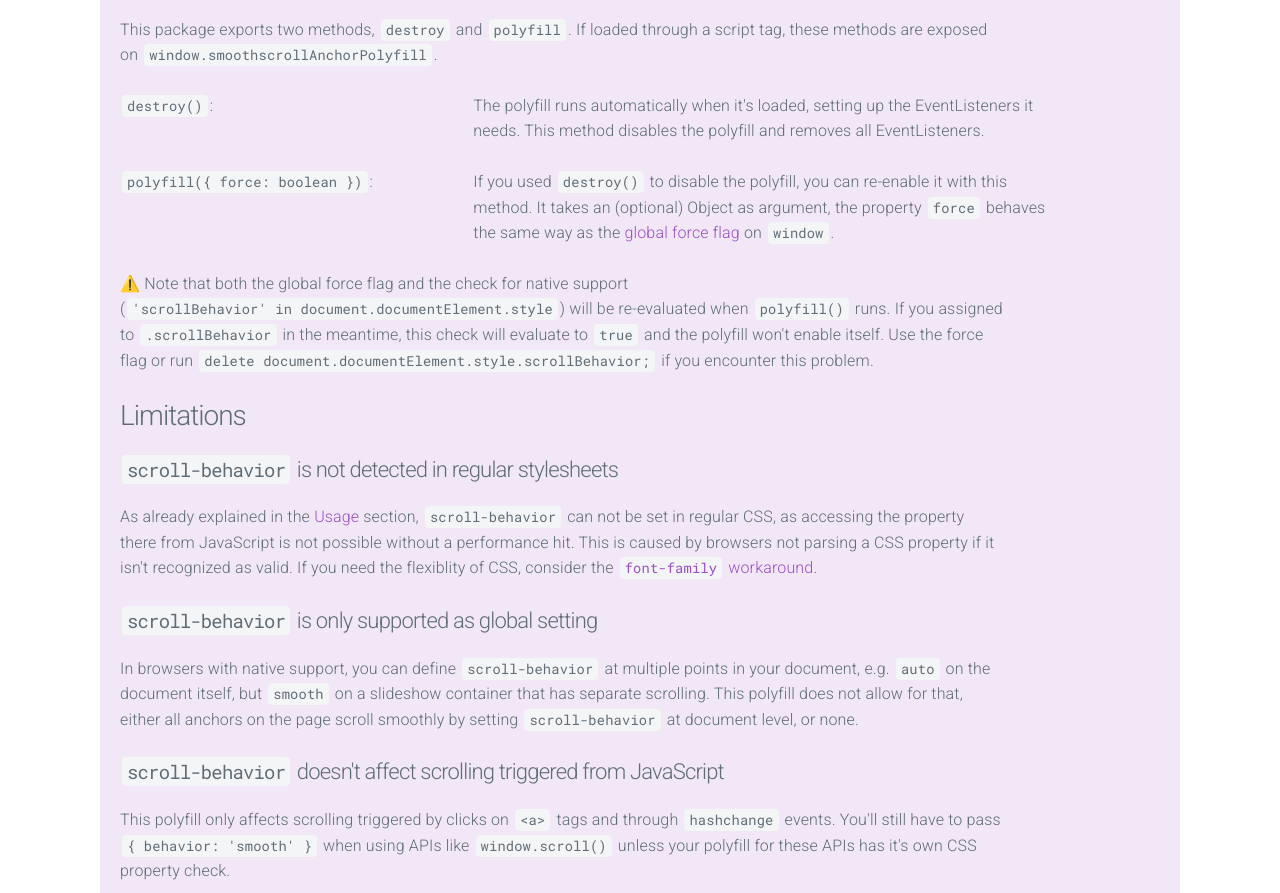
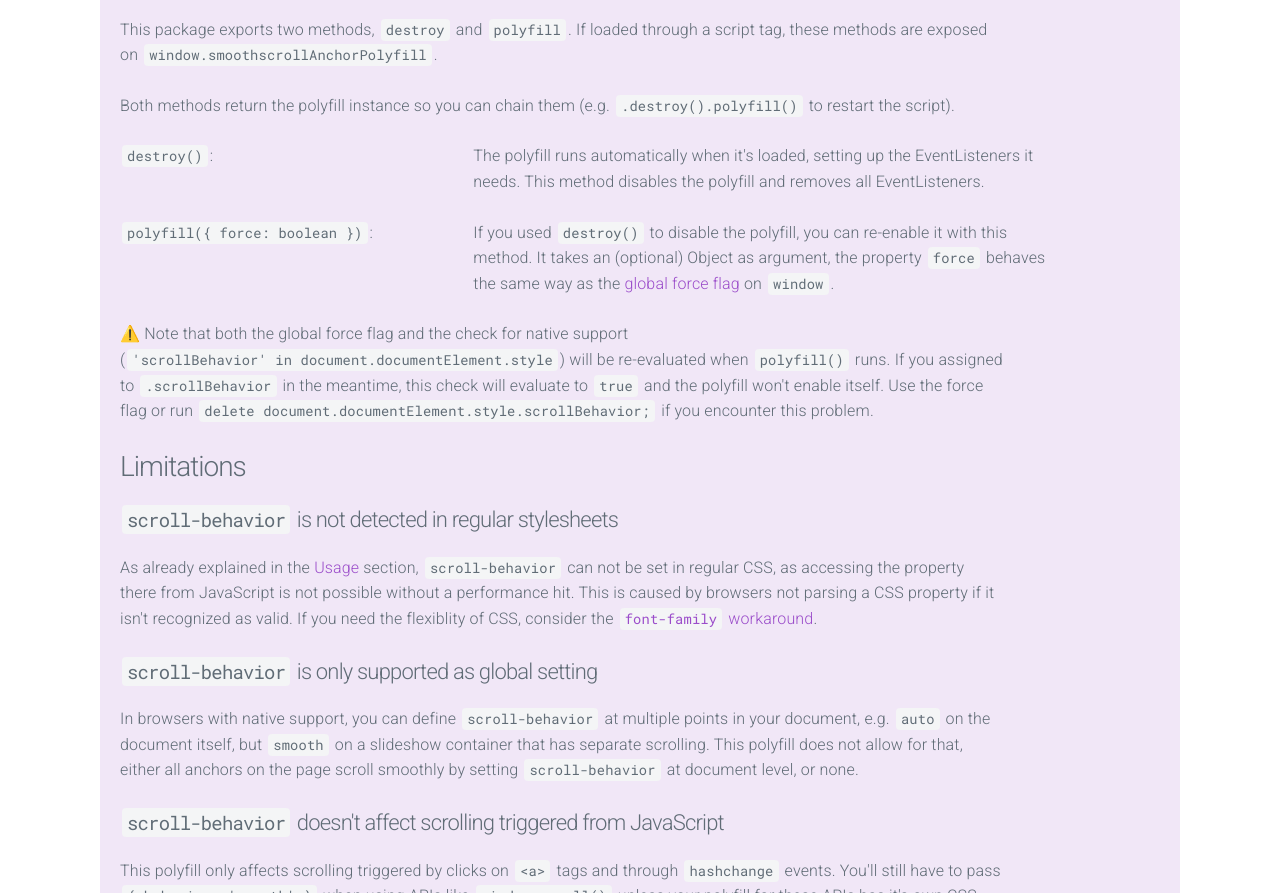
Before and after one commit to jonaskuske/smoothscroll-anchor-polyfill, a website: page docs/index.html in a window 1280 px wide. Shown: the part 4844-5737 px from the top of the page. Drawn offline with nearby package versions, Linux system fonts and the light colour scheme; some packages are replaced by stand-ins of ours; a script that the page names is missing.

Commit message:
docs: mention that methods are chainable

```diff
--- a/docs/index.html
+++ b/docs/index.html
@@ -9,9 +9,9 @@
     <script>
       // Some Polyfills for Internet Explorer 9, needed for this page
       // Super cheap requestAnimationFrame polyfill
-      'requestAnimationFrame' in window || (window.requestAnimationFrame = function (a) { setTimeout(a, 0) });
+      'requestAnimationFrame' in window || (window.requestAnimationFrame = function(a) { setTimeout(a, 0) });
       // Element.classList polyfill
-      ; (function () { function a(e) { this.element = e } var b = function (e) { return e.replace(/^\s+|\s+$/g, '') }, c = function (e) { return new RegExp('(^|\\s+)' + e + '(\\s+|$)') }, d = function (e, f, g) { for (var h = 0; h < e.length; h++)f.call(g, e[h]) }; a.prototype = { add: function add() { d(arguments, function (e) { this.contains(e) || (this.element.className = b(this.element.className + ' ' + e)) }, this) }, remove: function remove() { d(arguments, function (e) { this.element.className = b(this.element.className.replace(c(e), ' ')) }, this) }, toggle: function toggle(e) { return this.contains(e) ? (this.remove(e), !1) : (this.add(e), !0) }, contains: function contains(e) { return c(e).test(this.element.className) }, item: function item(e) { return this.element.className.split(/\s+/)[e] || null }, replace: function replace(e, f) { this.remove(e), this.add(f) } }, 'classList' in Element.prototype || Object.defineProperty(Element.prototype, 'classList', { get: function get() { return new a(this) } }), window.DOMTokenList && !DOMTokenList.prototype.replace && (DOMTokenList.prototype.replace = a.prototype.replace) })();
+      !(function() { function a(e) { this.element = e } var b = function(e) { return e.replace(/^\s+|\s+$/g, '') }, c = function(e) { return new RegExp('(^|\\s+)' + e + '(\\s+|$)') }, d = function(e, f, g) { for (var h = 0; h < e.length; h++)f.call(g, e[h]) }; a.prototype = { add: function add() { d(arguments, function(e) { this.contains(e) || (this.element.className = b(this.element.className + ' ' + e)) }, this) }, remove: function remove() { d(arguments, function(e) { this.element.className = b(this.element.className.replace(c(e), ' ')) }, this) }, toggle: function toggle(e) { return this.contains(e) ? (this.remove(e), !1) : (this.add(e), !0) }, contains: function contains(e) { return c(e).test(this.element.className) }, item: function item(e) { return this.element.className.split(/\s+/)[e] || null }, replace: function replace(e, f) { this.remove(e), this.add(f) } }, 'classList' in Element.prototype || Object.defineProperty(Element.prototype, 'classList', { get: function get() { return new a(this) } }), window.DOMTokenList && !DOMTokenList.prototype.replace && (DOMTokenList.prototype.replace = a.prototype.replace) })();
     </script>
     <!-- Use any polyfill for the smoothscroll JavaScript API -->
     <script src="https://unpkg.com/smoothscroll-polyfill/dist/smoothscroll.min.js"></script>
@@ -25,7 +25,7 @@
 
     <script>
       // Hide header after scroll (mobile only)
-      document.addEventListener('DOMContentLoaded', function () { var a = document, b = a.body, c = b.classList, e = a.documentElement.scrollTop || b.scrollTop; a.addEventListener('scroll', function () { var f = a.documentElement.scrollTop || b.scrollTop, g = f - e; 25 > Math.abs(g) || (0 < g ? c.add('hide-header') : c.remove('hide-header'), e = f) }, !1) });
+      document.addEventListener('DOMContentLoaded', function() { var a = document, b = a.body, c = b.classList, e = a.documentElement.scrollTop || b.scrollTop; a.addEventListener('scroll', function() { var f = a.documentElement.scrollTop || b.scrollTop, g = f - e; 25 > Math.abs(g) || (0 < g ? c.add('hide-header') : c.remove('hide-header'), e = f) }, !1) });
     </script>
   </head>
 
@@ -247,6 +247,8 @@ if (!('scrollBehavior') in document.documentElement.style) {
           <p>This package exports two methods, <code>destroy</code> and <code>polyfill</code>.
             If loaded through a script tag, these methods are exposed on
             <span class="allow-overflow"><code>window.smoothscrollAnchorPolyfill</code></span>.</p>
+          <p>Both methods return the polyfill instance so you can chain them
+            (e.g. <code>.destroy().polyfill()</code> to restart the script).</p>
         </div>
         <div class="row row-wrap">
           <div class="column column-33" style="flex-grow:1;max-width:100%;">
@@ -571,9 +573,9 @@ if (!('scrollBehavior') in document.documentElement.style) {
 
     <script>
       // Update URL when clicking on title without triggering navigation
-      Array.prototype.slice.call(document.querySelectorAll('h1[id],h2[id],h3[id],h4[id]')).forEach(function (a) { a.addEventListener('click', function () { var b = a.id; if (null !== b && b !== void 0) { var c = location.href; 0 < c.indexOf('#') ? c = c.replace(/#.*$/, '#' + b) : c += '#' + b, history.replaceState(null, document.title, c) } }) });
+      Array.prototype.slice.call(document.querySelectorAll('h1[id],h2[id],h3[id],h4[id]')).forEach(function(a) { a.addEventListener('click', function() { var b = a.id; if (null !== b && b !== void 0) { var c = location.href; 0 < c.indexOf('#') ? c = c.replace(/#.*$/, '#' + b) : c += '#' + b, history.replaceState(null, document.title, c) } }) });
       // Flexbox feature detect & Button for toggling smoothscroll
-      !(function (d) { ('alignItems' in d.documentElement.style) && (d.documentElement.className += " flex-center"); d.querySelector('#scroll-btn button').addEventListener('click', function () { d.documentElement.classList.toggle('smooth-scroll') }) })(document)
+      !(function(d) { ('alignItems' in d.documentElement.style) && (d.documentElement.className += " flex-center"); d.querySelector('#scroll-btn button').addEventListener('click', function() { d.documentElement.classList.toggle('smooth-scroll') }) })(document)
     </script>
   </body>
 
```
